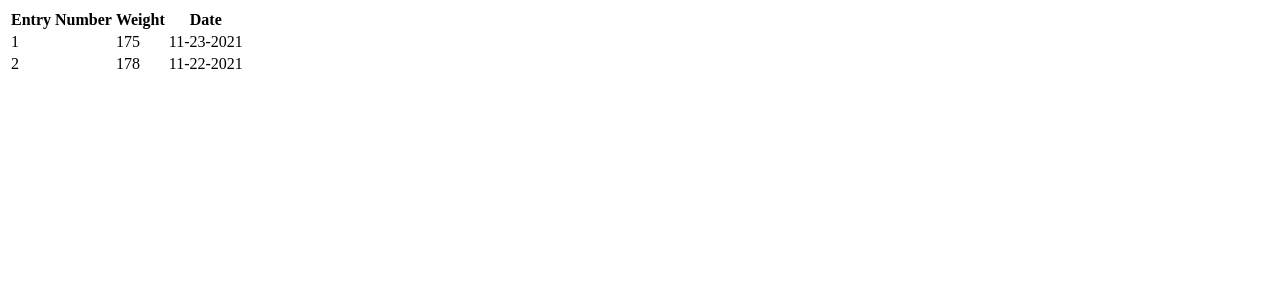
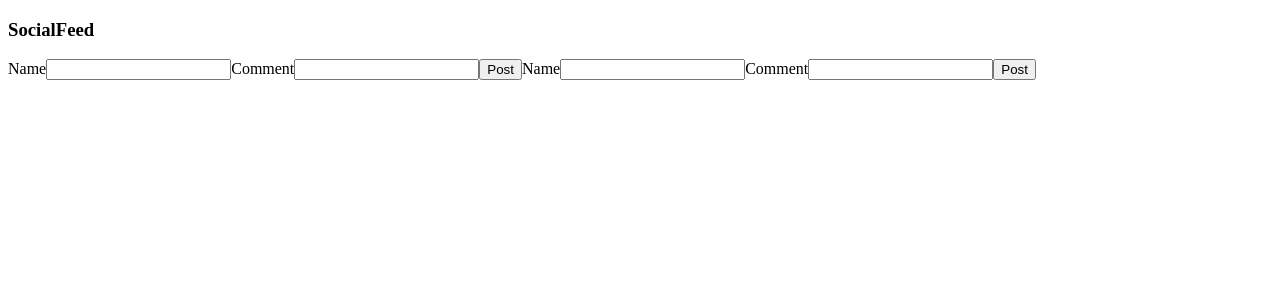
Before and after one commit to matthew-pryor/Social-Feed, a React (Create React App) app: page / in a window 1280 px wide. Shown: the top 300 px of the page. Built offline with nearby package versions, Linux system fonts and the light colour scheme.

Commit message:
created the CreatePost component and instantiated it into the app

```diff
--- a/src/App.js
+++ b/src/App.js
@@ -1,5 +1,6 @@
 import React, {useState} from "react";
-import DisplayEntries from "./Components/DisplayEntries/DisplayEntries";
+import DisplayPosts from "./Components/DisplayPosts/DisplayPosts";
+import CreatePost from "./Components/CreatePost/CreatePost";
 
 function App() {
 
@@ -8,7 +9,9 @@ function App() {
   return (
     <div>
 
-      <DisplayEntries parentEntries={entries}/>
+      <h3>SocialFeed</h3>
+
+      <CreatePost parentEntries={entries}/>
 
     </div>
   );
--- /dev/null
+++ b/src/Components/CreatePost/CreatePost.jsx
@@ -0,0 +1,32 @@
+import React, {useState} from "react";
+
+
+const CreatePost = (props) => {
+
+    const [name, setName] = useState('');
+    const [comment, setComment] = useState('')
+
+    function submitComment(commentEvent){
+        commentEvent.preventDefault();
+        alert("Name: " + name + ("\n") + "comment: " + comment)
+    }
+
+    return (
+
+        <post>
+            {props.parentEntries.map((entry)=> {
+                return(
+                <postcontent onSubmit={submitComment}>
+                    <entry>Name</entry>
+                    <input type='text' onChange={(event) => setName(event.target.value)} value={name}/>
+                    <entry>Comment</entry>
+                    <input type='text' onChange={(event) => setComment(event.target.value)} value={comment} />
+                    <button type="submit">Post</button>
+                </postcontent>
+                )
+            })}
+        </post>
+     );
+}
+
+export default CreatePost;
--- a/src/Components/DisplayEntries/DisplayEntries.jsx
+++ b/src/Components/DisplayPosts/DisplayPosts.jsx
@@ -1,4 +1,4 @@
-const DisplayEntries = (props) => {
+const DisplayPosts = (props) => {
     return (
         <table>
             <thead>
@@ -23,4 +23,4 @@ const DisplayEntries = (props) => {
      );
 }
 
-export default DisplayEntries;
+export default DisplayPosts;
```
